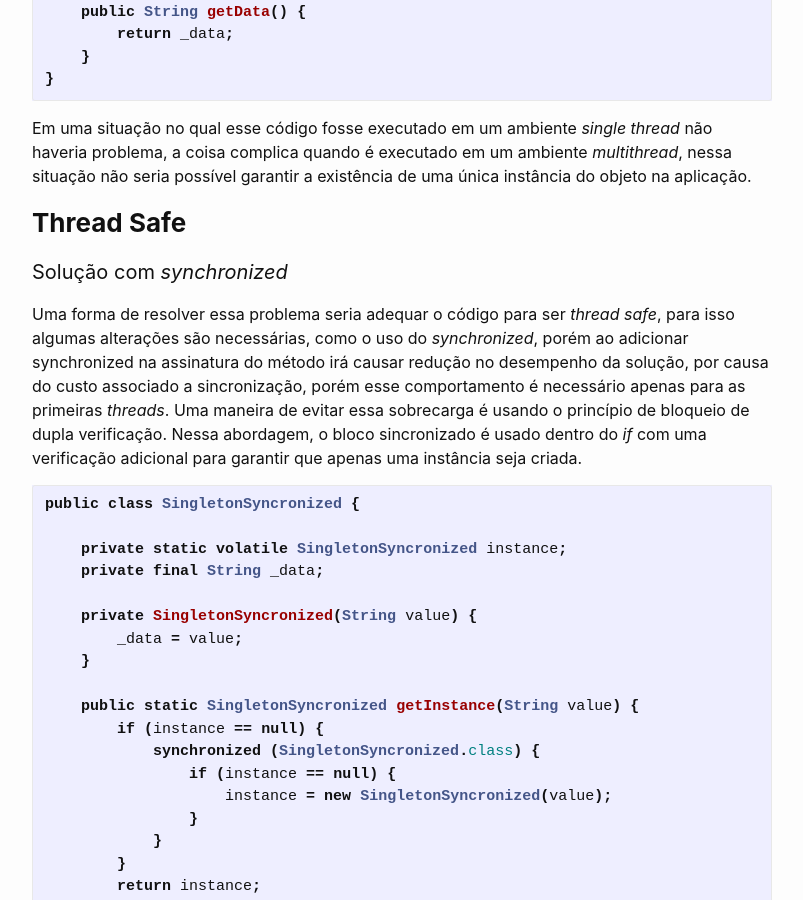
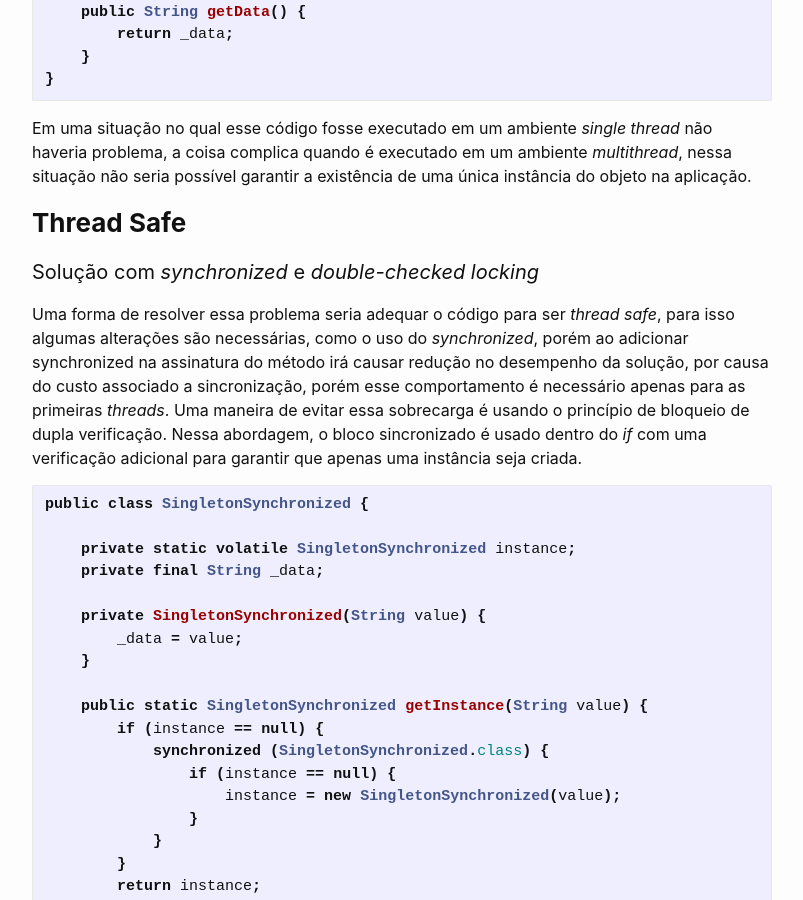
Before and after one commit to ricardoludwig/ricardoludwig.github.io, a Jekyll site: the page built from _posts/2025-03-14-singleton-java.md, in a window 1280 px wide and 900 px high, scrolled down 732 px. Shown: the whole window, without its empty margins (238-1041 px from the left). Built offline with Jekyll 4.4.1, drawn with Linux system fonts in a browser that asks for light colours.

````diff
--- a/_posts/2025-03-14-singleton-java.md
+++ b/_posts/2025-03-14-singleton-java.md
@@ -42,7 +42,7 @@ thread* não haveria problema, a coisa complica quando é executado em um ambien
 
 ### **Thread Safe**
 
-#### Solução com *synchronized*
+#### Solução com *synchronized* e *double-checked locking*
 
 Uma forma de resolver essa problema seria adequar o código para ser *thread safe*,
 para isso algumas alterações são necessárias, como o uso do *synchronized*,
@@ -54,20 +54,20 @@ Nessa abordagem, o bloco sincronizado é usado dentro do *if* com uma verificaç
 adicional para garantir que apenas uma instância seja criada.
 
 ```java
-public class SingletonSyncronized {
+public class SingletonSynchronized {
 
-    private static volatile SingletonSyncronized instance;
+    private static volatile SingletonSynchronized instance;
     private final String _data;
 
-    private SingletonSyncronized(String value) {
+    private SingletonSynchronized(String value) {
         _data = value;
     }
 
-    public static SingletonSyncronized getInstance(String value) {
+    public static SingletonSynchronized getInstance(String value) {
         if (instance == null) {
-            synchronized (SingletonSyncronized.class) {
+            synchronized (SingletonSynchronized.class) {
                 if (instance == null) {
-                    instance = new SingletonSyncronized(value);
+                    instance = new SingletonSynchronized(value);
                 }
             }
         }
````
Also changed, not shown: _posts/2025-03-22-singleton-kotlin.md (added, +156 -0 lines), 1 other file.
